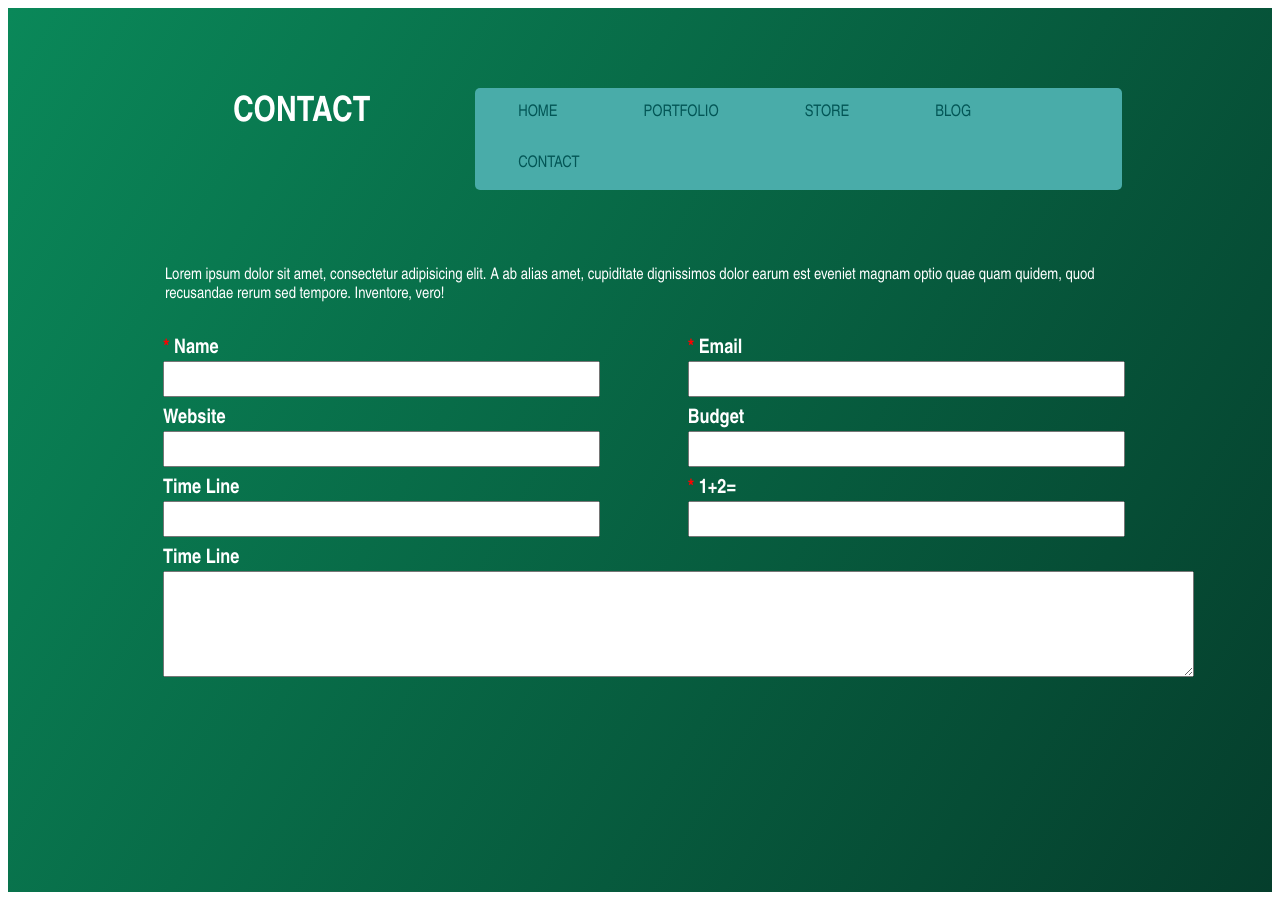
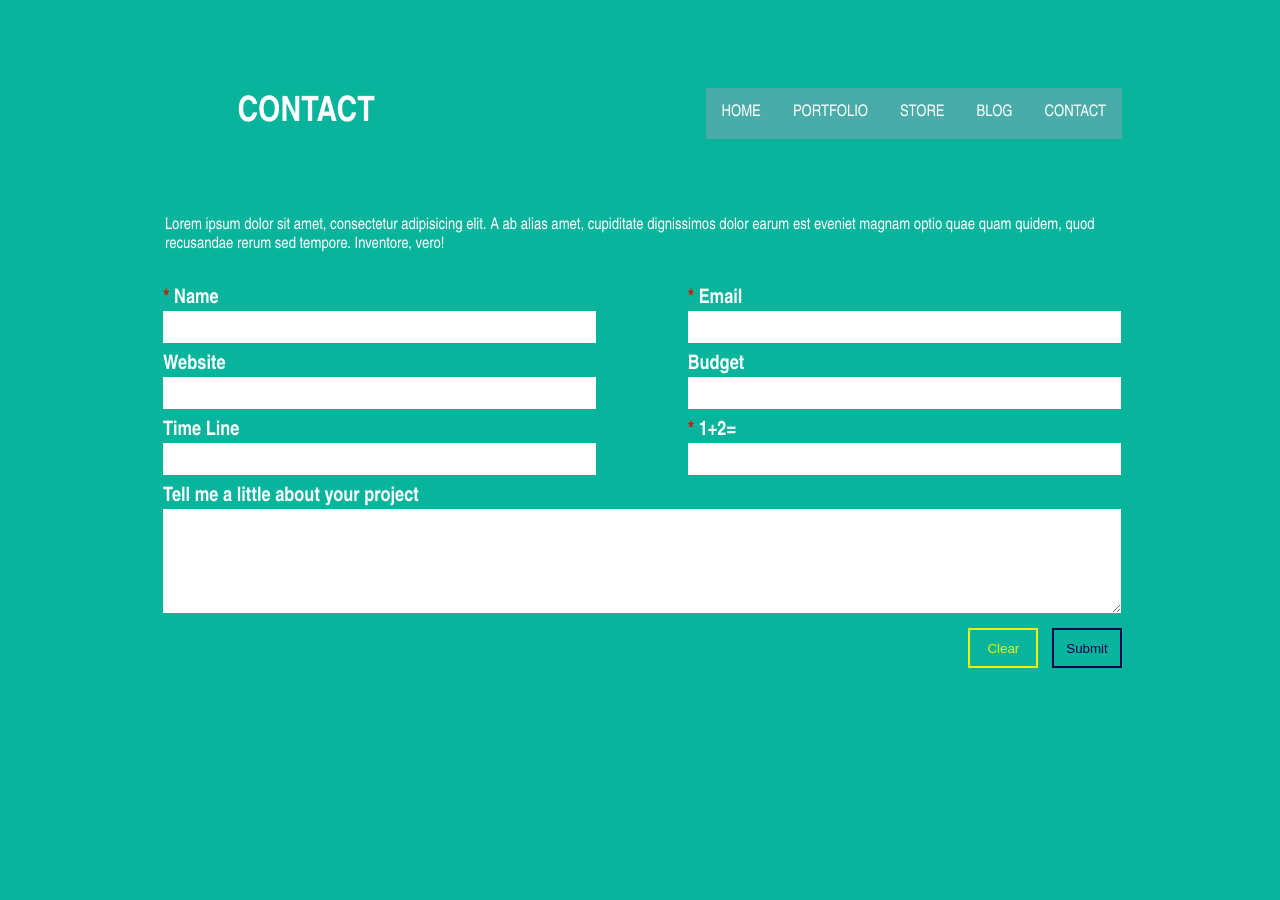
Before and after one commit to Developers-In/internal-training, a plain HTML site: page Thushan/Example 03/index.html in a window 1280 px wide. After the commit the page ends 800 px from the top, so only its background shows below. Drawn offline with Linux system fonts and the light colour scheme.

Commit message:
Task 3 is completed.

```diff
--- a/Thushan/Example 03/asset/css/index.css
+++ b/Thushan/Example 03/asset/css/index.css
@@ -1,18 +1,23 @@
+
+
 
 body {
     color: white;
     font-family: "Arial Narrow";
+    background-color: rgb(9, 180, 157);
 }
 
 .body-content {
     padding: 80px 150px;
-    background-image: linear-gradient(330deg, #0d804b 0%, #023b27 100%);
-    background-image: linear-gradient(120deg, #0a8859 0%, #053e2c 100%);
 }
 
 .row {
     margin-bottom: 20px;
 }
+
+
+/*............... NAVBAR SECTION .............. */
+
 
 #navRow {
     display: flex
@@ -32,34 +37,33 @@ body {
 
 #navBarDiv {
     width: 70%;
-    margin-left: 30px;
-    display: flex;
-    background-color: rgba(73, 172, 169, 1);
-    border-radius: 5px;
 }
 
 #navBarLink {
     margin: 0;
     padding: 0;
     list-style-type: none;
+    float: right !important;
+    text-align: right !important;
+    background-color: rgba(73, 172, 169, 1);
 }
 
 #navBarLink li {
-    float: left;
+    float: right;
 }
 
 li a {
-    margin: 0 27px;
+    margin: 0;
     padding: 16px 16px;
     display: block;
     text-align: center;
     text-decoration: none;
-    color: #035656;
+    color: white;
 }
 
 li a:hover {
     background-color: rgb(47, 152, 151);
-    color: white;
+    color: rgb(8, 247, 235);
 }
 
 #descriptionRow {
@@ -73,6 +77,9 @@ li a:hover {
 p {
     margin: 0;
 }
+
+
+/*................ FORM SECTION..............  */
 
 form {
     padding: 5px;
@@ -88,12 +95,19 @@ form {
     width: 45%;
 }
 
-label {
-    color: #2b2b30;
-    font-weight: bold;
+.commentField {
+    width: 100%;
 }
 
-.formField label {
+.commentField textarea {
+    width: 100%;
+    min-height: 100px;
+    max-height: auto;
+    border: none;
+}
+
+label {
+    font-weight: bold;
     color: white;
     font-size: 20px;
 }
@@ -106,19 +120,11 @@ label {
 .formField input {
     width: 100%;
     height: 30px;
+    border: none;
 }
 
 .inputStyle{
     display: block;
-}
-
-.formField textarea {
-    width: 100%;
-}
-
-#comment{
-    width: 1025px;
-    height: 100px;
 }
 
 .requiredField {
@@ -126,6 +132,46 @@ label {
     color: red;
 }
 
-#col-7 {
-    padding: 50px;
+
+/*................... BTN SECTION.............. */
+
+#formBtn {
+    float: right;
 }
+
+.btn{
+    width: 70px;
+    height: 40px;
+}
+
+#btnReset{
+    background: transparent;
+    border: 2px solid rgb(238, 238, 15) !important;
+    border: none;
+    color: rgb(238, 238, 15);
+    margin-right: 10px;
+}
+
+#btnReset:hover {
+    border: none !important;
+    color: white;
+    background-color: rgb(158, 158, 16);
+    margin-right: 10px;
+}
+
+#btnReset:focus{
+    box-shadow: none !important;
+}
+
+#btnSubmit{
+    background: transparent;
+    border: 2px solid rgb(11, 4, 77) !important;
+    border: none;
+    color: rgb(11, 4, 77);
+}
+
+#btnSubmit:hover {
+    border: none !important;
+    color: white;
+    background-color: rgb(11, 4, 77);
+}
--- /dev/null
+++ b/Thushan/Example 03/asset/js/index.js
@@ -0,0 +1,46 @@
+window.addEventListener("load", initialize);
+
+function initialize() {
+    btnReset.addEventListener("click", btnResetMC);
+
+    valid = "rgb(177,242,167)";
+    invalid = "rgb(252,182,182)";
+    initial = "white";
+    loadForm();
+}
+
+function setStyle(style) {
+    txtName.style.background = style;
+    txtEmail.style.background = style;
+    txtWebsite.style.background = style;
+    txtBudget.style.background = style;
+    txtTimeLine.style.background = style;
+    txtCal.style.background = style;
+    txtCommentArea.style.background = style;
+}
+
+function loadForm() {
+    txtName.value = "";
+    txtEmail.value = "";
+    txtWebsite.value = "";
+    txtBudget.value = "";
+    txtTimeLine.value = "";
+    txtCal.value = "";
+    txtCommentArea.value = "";
+    setStyle(initial);
+}
+
+function inputFieldValidation(id, pattern) {
+    var string = id.value;
+    var pattrn = new RegExp(pattern);
+    var result = pattrn.test(string);
+    if (result) {
+        id.style.background = valid;
+    } else {
+        id.style.background = invalid;
+    }
+}
+
+function btnResetMC() {
+    loadForm();
+}
--- a/Thushan/Example 03/index.html
+++ b/Thushan/Example 03/index.html
@@ -1,89 +1,128 @@
 <!DOCTYPE html>
 <html lang="en">
+
 <head>
     <meta charset="UTF-8">
     <title>Example 03</title>
     <link rel="stylesheet" href="asset/css/index.css">
+    <script src="asset/js/index.js"></script>
 </head>
+
 <body>
 <div class="body-content">
 
-    <div  class="row" id="navRow">
+    <div class="row" id="navRow">
+
+        <!---------- TITLE AREA  -------------->
+
         <div id="titleDiv">
             <h1 id="titleName">CONTACT</h1>
         </div>
+
+        <!----------- NAVBAR LINK AREA --------->
+
         <div id="navBarDiv">
-            <ul id="navBarLink">
-                <li>
-                    <a href="#">HOME</a>
-                </li>
-                <li>
-                    <a href="#">PORTFOLIO</a>
-                </li>
-                <li>
-                    <a href="#">STORE</a>
-                </li>
-                <li>
-                    <a href="#">BLOG</a>
-                </li>
-                <li>
-                    <a href="#">CONTACT</a>
-                </li>
-            </ul>
+            <div id="test">
+                <ul id="navBarLink">
+                    <li>
+                        <a href="#">CONTACT</a>
+                    </li>
+                    <li>
+                        <a href="#">BLOG</a>
+                    </li>
+                    <li>
+                        <a href="#">STORE</a>
+                    </li>
+                    <li>
+                        <a href="#">PORTFOLIO</a>
+                    </li>
+                    <li>
+                        <a href="#">HOME</a>
+                    </li>
+                </ul>
+            </div>
         </div>
     </div>
 
-    <div  class="row" id="descriptionRow">
+    <!------------ DESCRIPTION AREA  --------------->
+
+    <div class="row" id="descriptionRow">
         <div id="des">
-            <p>Lorem ipsum dolor sit amet, consectetur adipisicing elit. A ab alias amet, cupiditate dignissimos dolor earum est eveniet magnam optio quae quam quidem, quod recusandae rerum sed tempore. Inventore, vero!</p>
+            <p>Lorem ipsum dolor sit amet, consectetur adipisicing elit. A ab alias amet, cupiditate dignissimos
+                dolor earum est eveniet magnam optio quae quam quidem, quod recusandae rerum sed tempore. Inventore,
+                vero!</p>
         </div>
     </div>
+
+    <!------------ FORM AREA  ---------------->
+
     <div class="row">
         <div>
-            <form action="">
+            <form action="#">
+
                 <div class="formRow">
                     <div class="formField">
-                        <label for="name"><p class="requiredField">*</p> Name</label>
-                        <input class="inputStyle" type="text" id="name">
+                        <label for="txtName">
+                            <span class="requiredField">*</span> Name
+                        </label>
+                        <input class="inputStyle" type="text" id="txtName"
+                               onkeyup="inputFieldValidation(txtName,'^[A-Z][a-zA-Z]{3,}(?: [A-Z][a-zA-Z]*){0,9}$')" />
                     </div>
                     <div class="formField">
-                        <label for="email"><p class="requiredField">*</p> Email</label>
-                        <input class="inputStyle" type="email" id="email">
-                    </div>
-                </div>
-                <div class="formRow">
-                    <div class="formField">
-                        <label for="website"> Website</label>
-                        <input class="inputStyle" type="text" id="website">
-                    </div>
-                    <div class="formField">
-                        <label for="budget"> Budget</label>
-                        <input class="inputStyle" type="text" id="budget">
-                    </div>
-                </div>
-                <div class="formRow">
-                    <div class="formField">
-                        <label for="timeline"> Time Line</label>
-                        <input class="inputStyle" type="text" id="timeline">
-                    </div>
-                    <div class="formField">
-                        <label for="cal"><p class="requiredField">*</p> 1+2=</label>
-                        <input class="inputStyle" type="text" id="cal">
-                    </div>
-                </div>
-                <div class="formRow">
-                    <div class="commentField">
-                        <label for="timeline"> Time Line</label>
-                        <textarea class="inputStyle" name="" id="comment"></textarea>
+                        <label for="txtEmail">
+                            <span class="requiredField">*</span> Email
+                        </label>
+                        <input class="inputStyle" type="email" id="txtEmail"
+                               onkeyup="inputFieldValidation(txtEmail,'^[a-zA-Z0-9_!#$%&\'*+/=?`{|}~^.-]+@[a-zA-Z0-9.-]+$')" />
                     </div>
                 </div>
 
+                <div class="formRow">
+                    <div class="formField">
+                        <label for="txtWebsite"> Website</label>
+                        <input class="inputStyle" type="text" id="txtWebsite"
+                               onkeyup="inputFieldValidation(txtWebsite,'^[a-zA-Z0-9\\-\\.]+\\.(com|org|net|mil|edu|COM|ORG|NET|MIL|EDU)$')" />
+                    </div>
+                    <div class="formField">
+                        <label for="txtBudget"> Budget</label>
+                        <input class="inputStyle" type="text" id="txtBudget"
+                               onkeyup="inputFieldValidation(txtBudget,'^(\\d*([.,](?=\\d{3}))?\\d+)+(\\.\\d{2})?$')">
+                    </div>
+                </div>
+
+                <div class="formRow">
+                    <div class="formField">
+                        <label for="txtTimeLine"> Time Line</label>
+                        <input class="inputStyle" type="text" id="txtTimeLine"
+                               onkeyup="inputFieldValidation(txtTimeLine,'^(2[0-3]|[01]?[0-9]):([0-5]?[0-9])$')" />
+                    </div>
+                    <div class="formField">
+                        <label for="txtCal">
+                            <span class="requiredField">*</span> 1+2=
+                        </label>
+                        <input class="inputStyle" type="text" id="txtCal"
+                               onkeyup="inputFieldValidation(txtCal,'^(\\d*([.,](?=\\d{3}))?\\d+)+(\\.\\d{2})?$')" />
+                    </div>
+                </div>
+
+                <div class="formRow">
+                    <div class="commentField">
+                        <label for="txtCommentArea">Tell me a little about your project
+                        </label>
+                        <textarea class="inputStyle" name="" id="txtCommentArea"
+                                  onkeyup="inputFieldValidation(txtCommentArea,'^.*$')"></textarea>
+                    </div>
+                </div>
             </form>
+
+            <div id="formBtn">
+                <button class="btn" type="reset" id="btnReset">Clear</button>
+                <button class="btn" type="submit" id="btnSubmit">Submit</button>
+            </div>
+
         </div>
-    </div>
-    <div id="row4">
-        <div id="col-7"></div>
     </div>
 </div>
 </body>
+
 </html>
```
